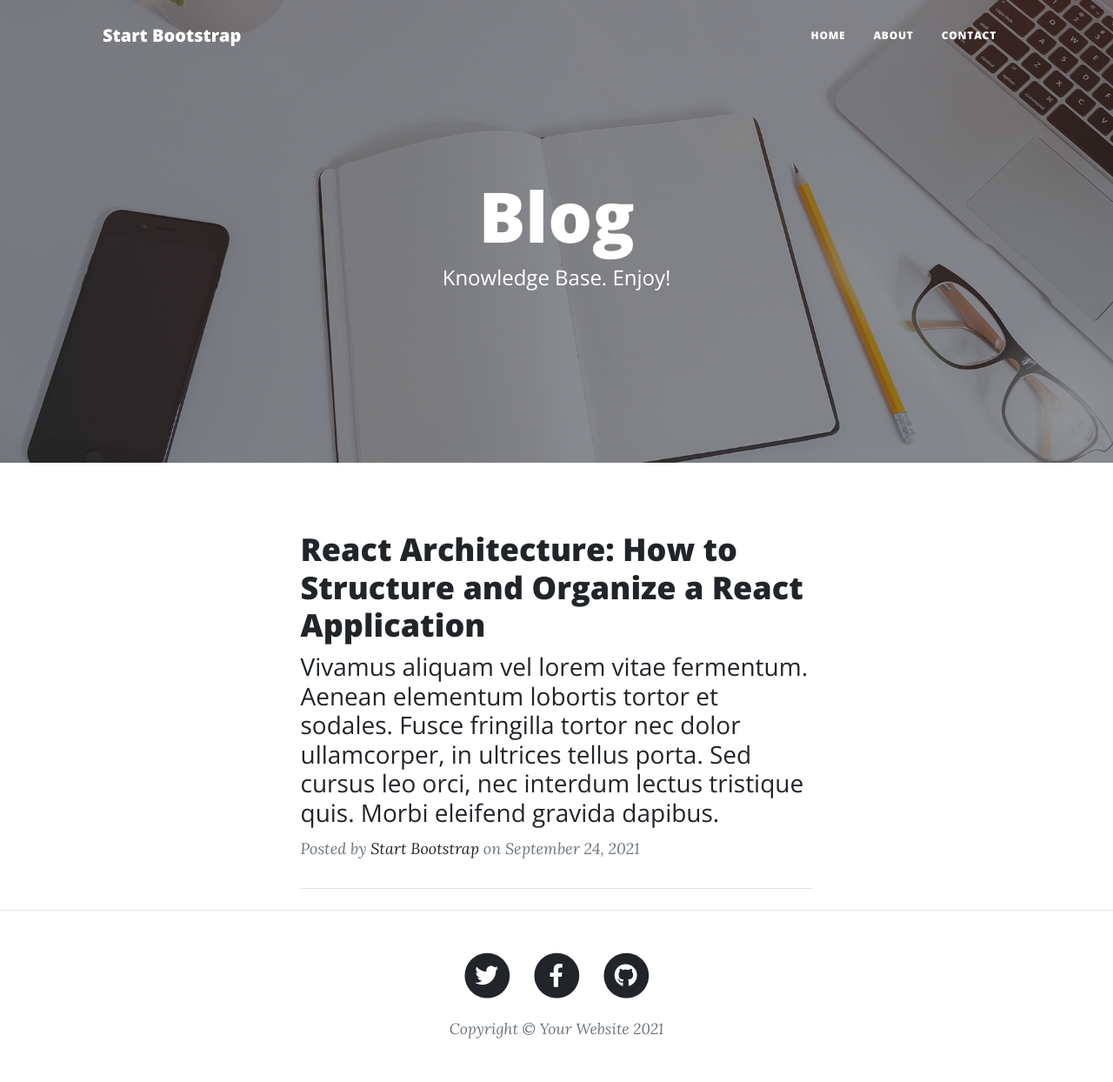
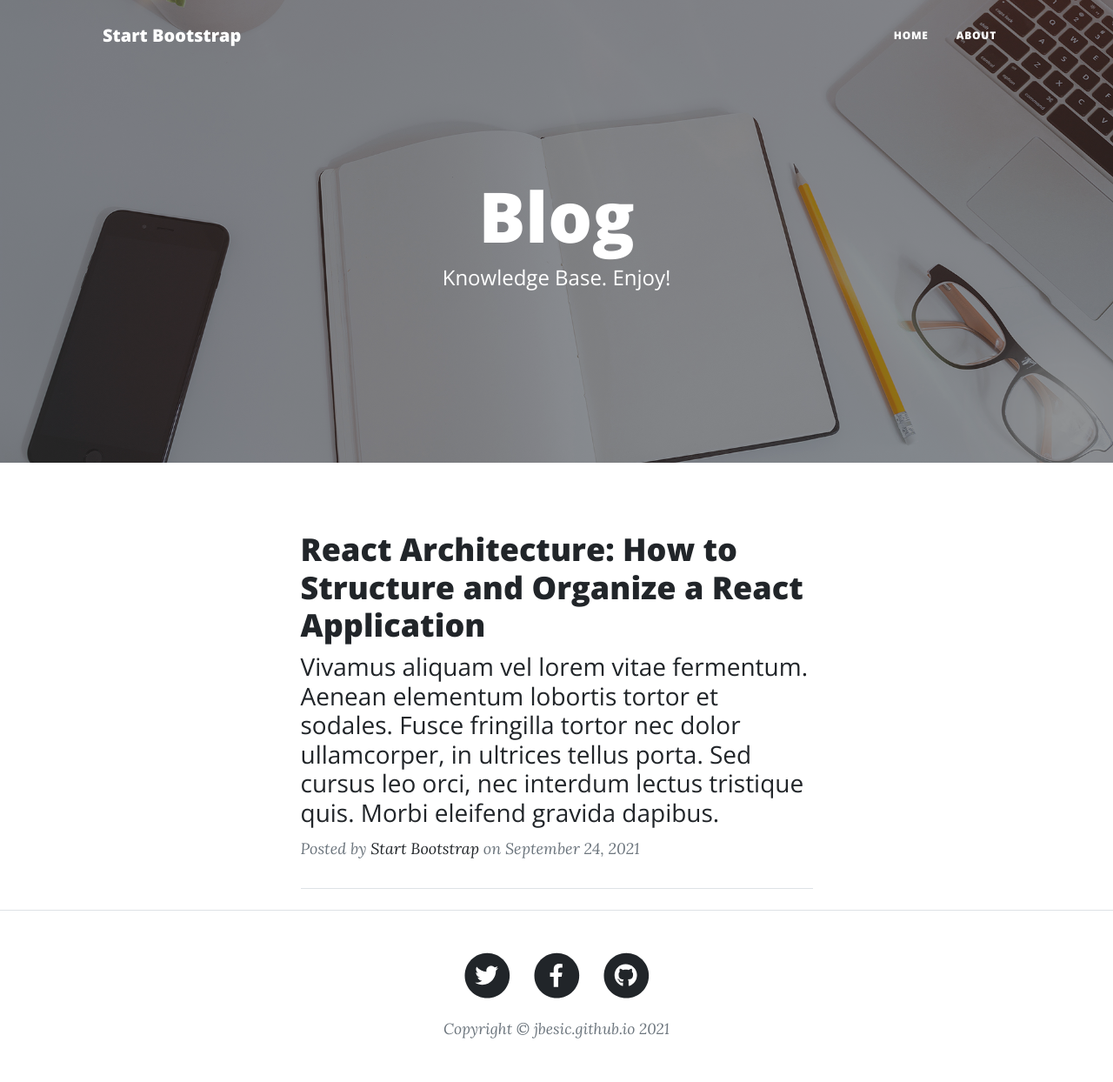
Before and after one commit to jBesic/jBesic.github.io, a Jekyll site: the page built from index.html, in a window 1280 px wide. Shown: the whole page at 87% size. Built offline with Jekyll 4.4.1, drawn with Linux system fonts in a browser that asks for light colours.

Commit message:
Update default.html

```diff
--- a/_layouts/default.html
+++ b/_layouts/default.html
@@ -28,8 +28,6 @@
                     <ul class="navbar-nav ms-auto py-4 py-lg-0">
                         <li class="nav-item"><a class="nav-link px-lg-3 py-3 py-lg-4" href="/index.html">Home</a></li>
                         <li class="nav-item"><a class="nav-link px-lg-3 py-3 py-lg-4" href="/about.html">About</a></li>
-                        <!-- <li class="nav-item"><a class="nav-link px-lg-3 py-3 py-lg-4" href="post.html">Sample Post</a></li> -->
-                        <li class="nav-item"><a class="nav-link px-lg-3 py-3 py-lg-4" href="/contact.html">Contact</a></li>
                     </ul>
                 </div>
             </div>
@@ -69,7 +67,7 @@
                                 </a>
                             </li>
                         </ul>
-                        <div class="small text-center text-muted fst-italic">Copyright &copy; Your Website 2021</div>
+                        <div class="small text-center text-muted fst-italic">Copyright &copy; jbesic.github.io 2021</div>
                     </div>
                 </div>
             </div>
```
